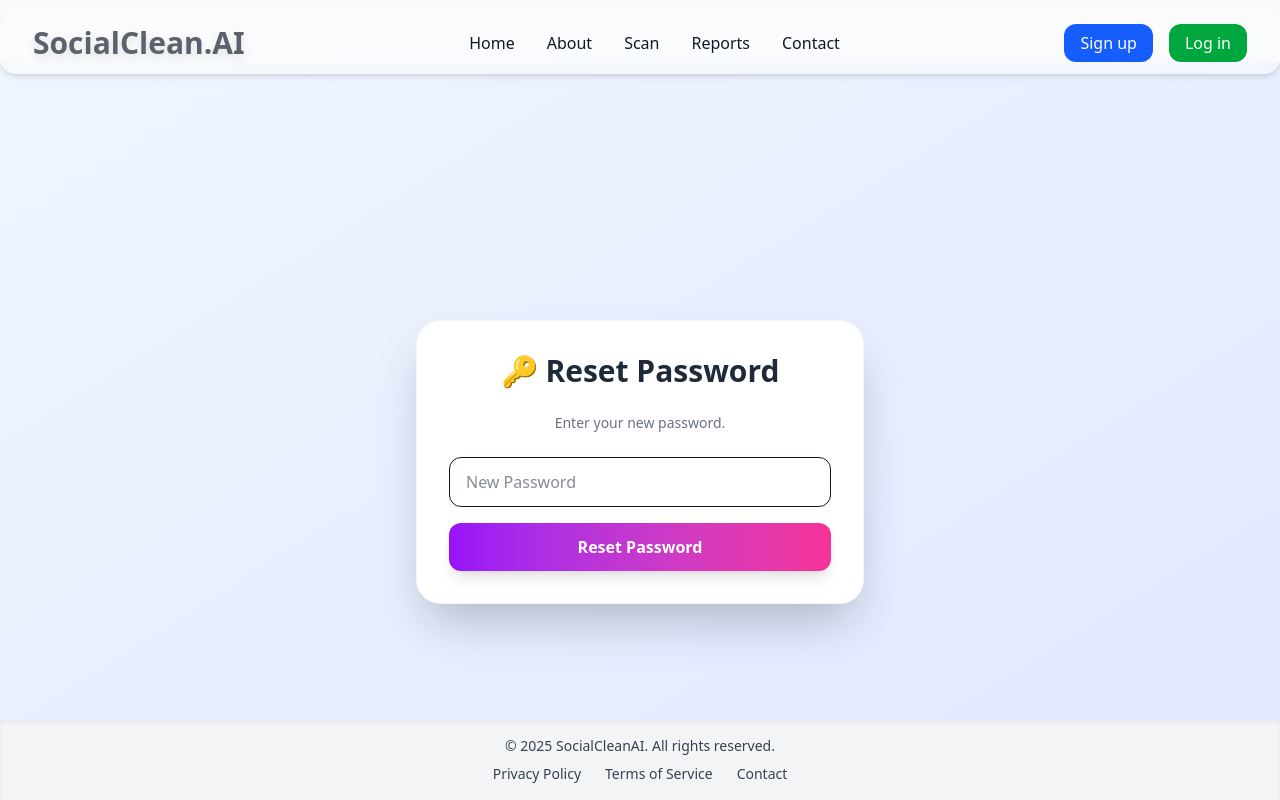
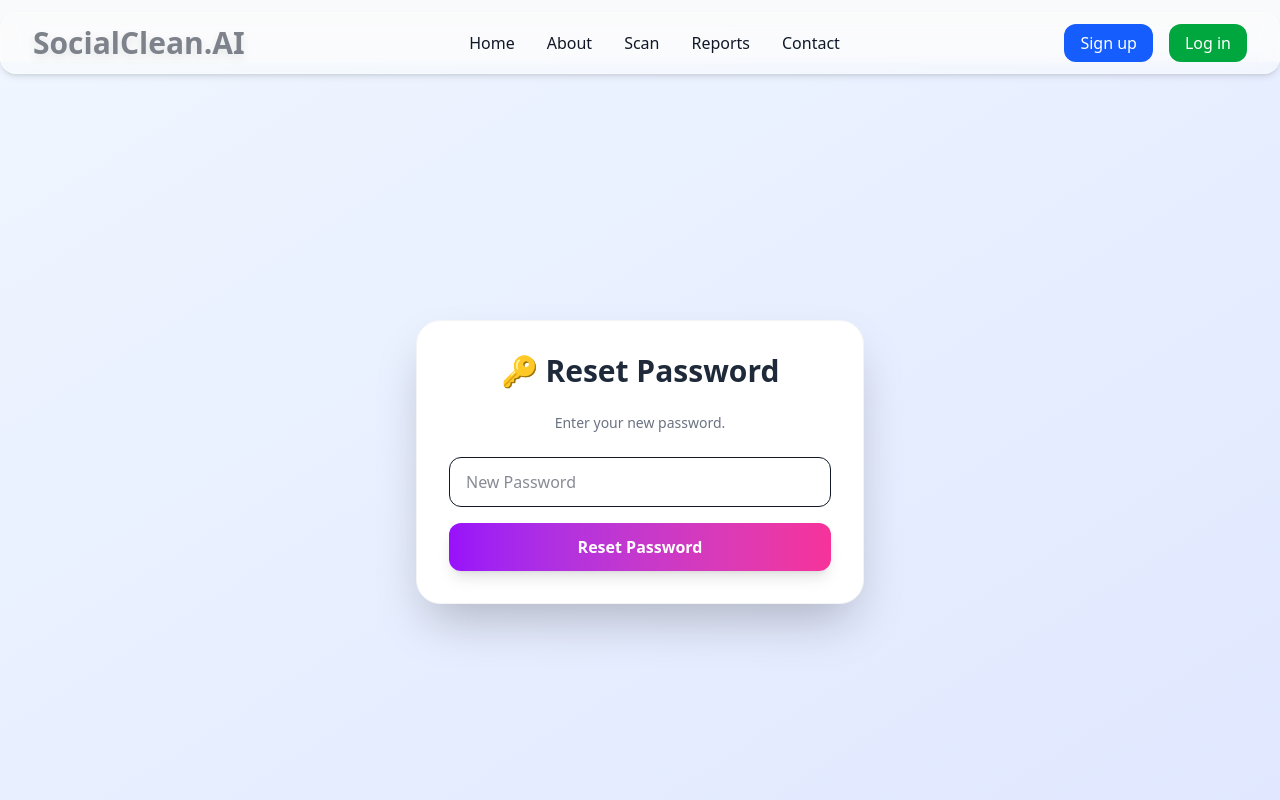
Before and after one commit to arfatkazi/SocialClean.AI, a React (Vite) app in the folder frontend/socialcleanAI/: page /reset-password/1 in a window 1280 px wide. Shown: the top 800 px of the page. Built offline with nearby package versions, Linux system fonts and the light colour scheme.

Commit message:
frontend changes

```diff
--- a/frontend/socialcleanAI/src/components/Homepage/Footer.jsx
+++ b/frontend/socialcleanAI/src/components/Homepage/Footer.jsx
@@ -1,36 +1,27 @@
 import React from "react";
-import { motion } from "framer-motion";
 
 const Footer = () => {
   return (
-    <motion.footer
-      className="fixed bottom-0 left-0 w-full py-4 bg-gray-100 dark:bg-gray-800 text-gray-700 dark:text-gray-300 text-center text-sm shadow-inner z-50"
-      initial={{ opacity: 0, y: 30 }}
-      whileInView={{ opacity: 1, y: 0 }}
-      viewport={{ once: true }}
-      transition={{ duration: 0.8 }}
-    >
-      <p className="mb-2">
+    <footer className="w-full py-10 bg-gray-100 dark:bg-gray-800 text-gray-700 dark:text-gray-300 text-center text-sm rounded-t-2xl shadow-inner mt-10">
+      <p className="mb-4">
         © {new Date().getFullYear()} SocialCleanAI. All rights reserved.
       </p>
 
-      <div className="flex justify-center gap-6">
+      <div className="flex justify-center gap-6 flex-wrap">
         {["Privacy Policy", "Terms of Service", "Contact"].map(
           (item, index) => (
-            <motion.a
+            <a
               key={index}
               href="#"
               className="relative text-gray-700 dark:text-gray-300 hover:text-indigo-600 dark:hover:text-white transition-colors duration-200 group"
-              whileHover={{ scale: 1.05 }}
-              whileTap={{ scale: 0.95 }}
             >
               <span className="absolute bottom-0 left-0 w-0 h-0.5 bg-indigo-400 transition-all duration-300 group-hover:w-full"></span>
               {item}
-            </motion.a>
+            </a>
           )
         )}
       </div>
-    </motion.footer>
+    </footer>
   );
 };
 
--- a/frontend/socialcleanAI/src/components/Homepage/Security.jsx
+++ b/frontend/socialcleanAI/src/components/Homepage/Security.jsx
@@ -24,14 +24,14 @@ const Security = () => {
 
   return (
     <section className="relative py-16 px-4 sm:px-6 md:px-10 overflow-hidden transition-colors duration-300 bg-gray-50 dark:bg-gray-900">
-      {/* Gradient edges */}
+      {/* Subtle Gradient edges */}
       <div
         ref={leftFadeRef}
-        className="absolute top-0 left-0 h-full w-32 bg-gradient-to-r from-gray-50 dark:from-gray-900 pointer-events-none z-10"
+        className="absolute top-0 left-0 h-full w-20 sm:w-32 bg-gradient-to-r from-gray-50/20 dark:from-gray-900/20 pointer-events-none z-10"
       />
       <div
         ref={rightFadeRef}
-        className="absolute top-0 right-0 h-full w-32 bg-gradient-to-l from-gray-50 dark:from-gray-900 pointer-events-none z-10"
+        className="absolute top-0 right-0 h-full w-20 sm:w-32 bg-gradient-to-l from-gray-50/20 dark:from-gray-900/20 pointer-events-none z-10"
       />
 
       <div className="max-w-4xl mx-auto text-center relative z-20">
```
